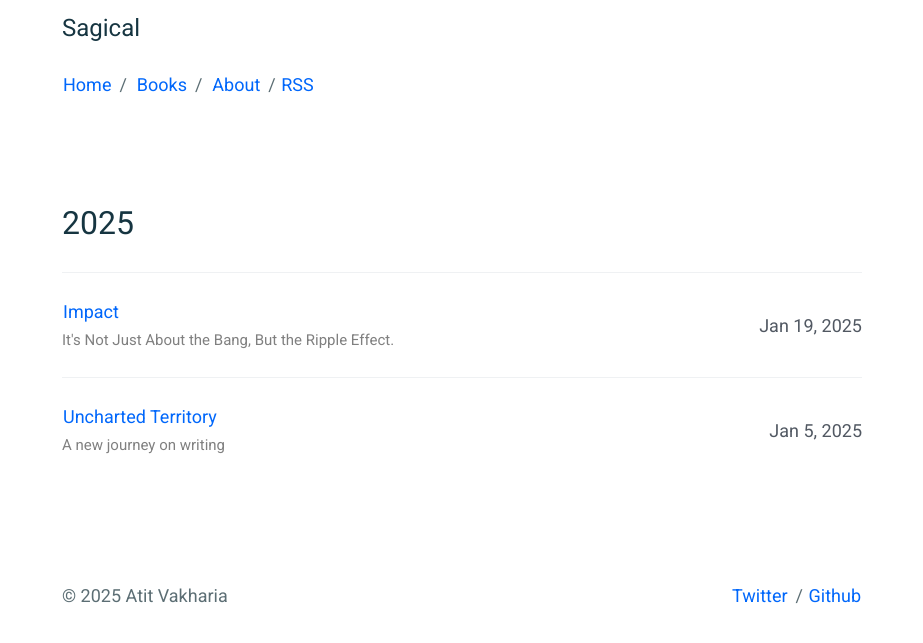
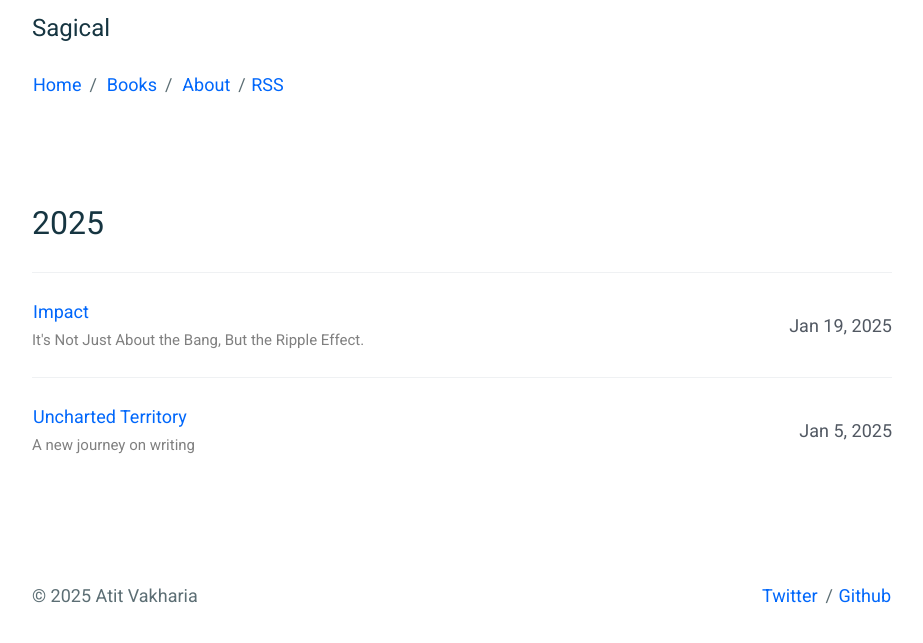
Before and after one commit to mkchoi212/paper-jekyll-theme, a Jekyll site: the page built from index.html, in a window 1280 px wide. Shown: the top 643 px of the page, without its empty margins (178-1101 px from the left). Built offline with Jekyll 4.4.1, drawn with Linux system fonts in a browser that asks for light colours.

Commit message:
Update _layout.scss

```diff
--- a/_sass/utilities/_layout.scss
+++ b/_sass/utilities/_layout.scss
@@ -3,7 +3,7 @@
    ========================================================================== */
 
 .u-container {
-    max-width: 82rem; // 620px
+    max-width: 88rem; // 860px
     margin-right: auto;
     margin-left: auto;
     padding-top: 1rem; // 10px
```
